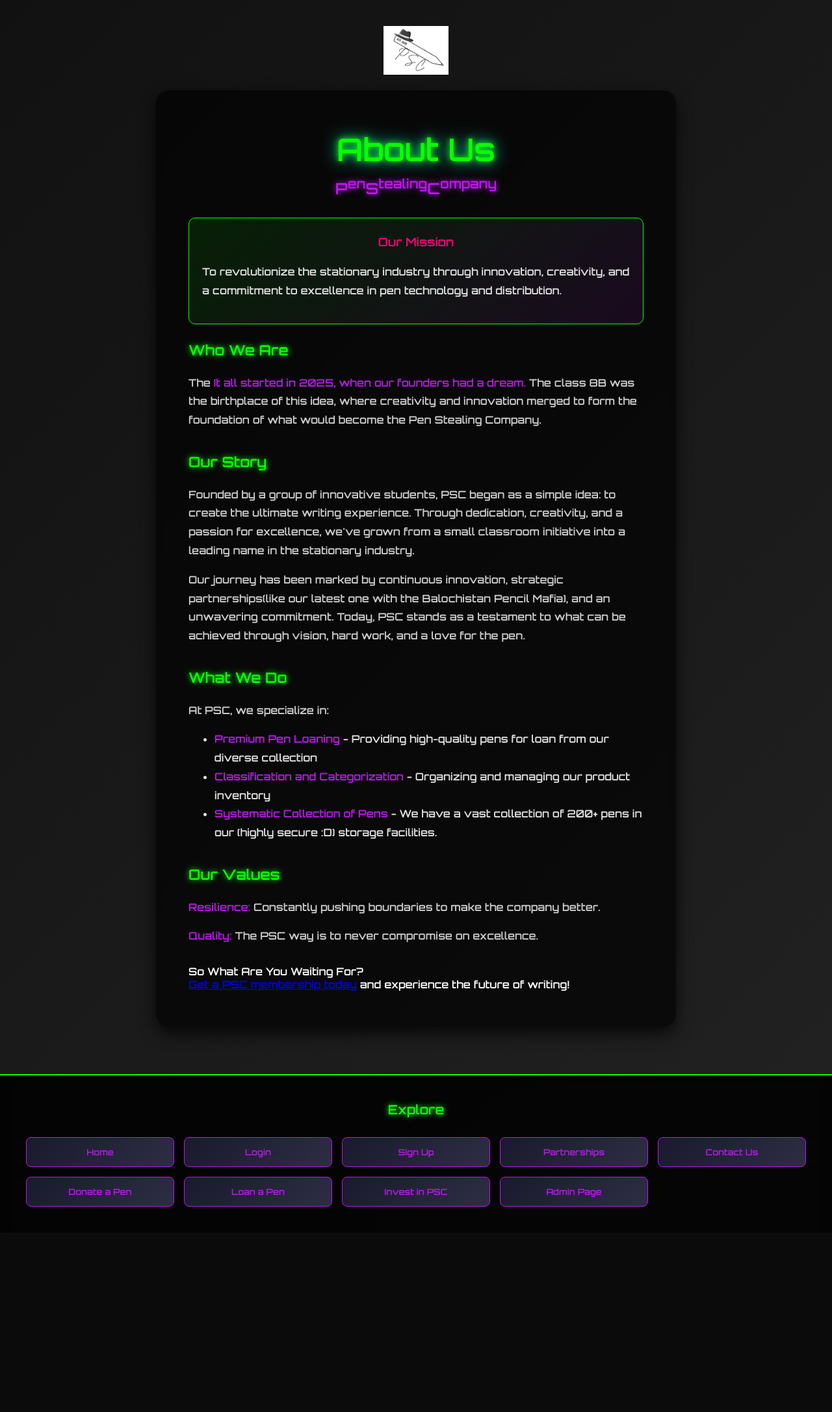
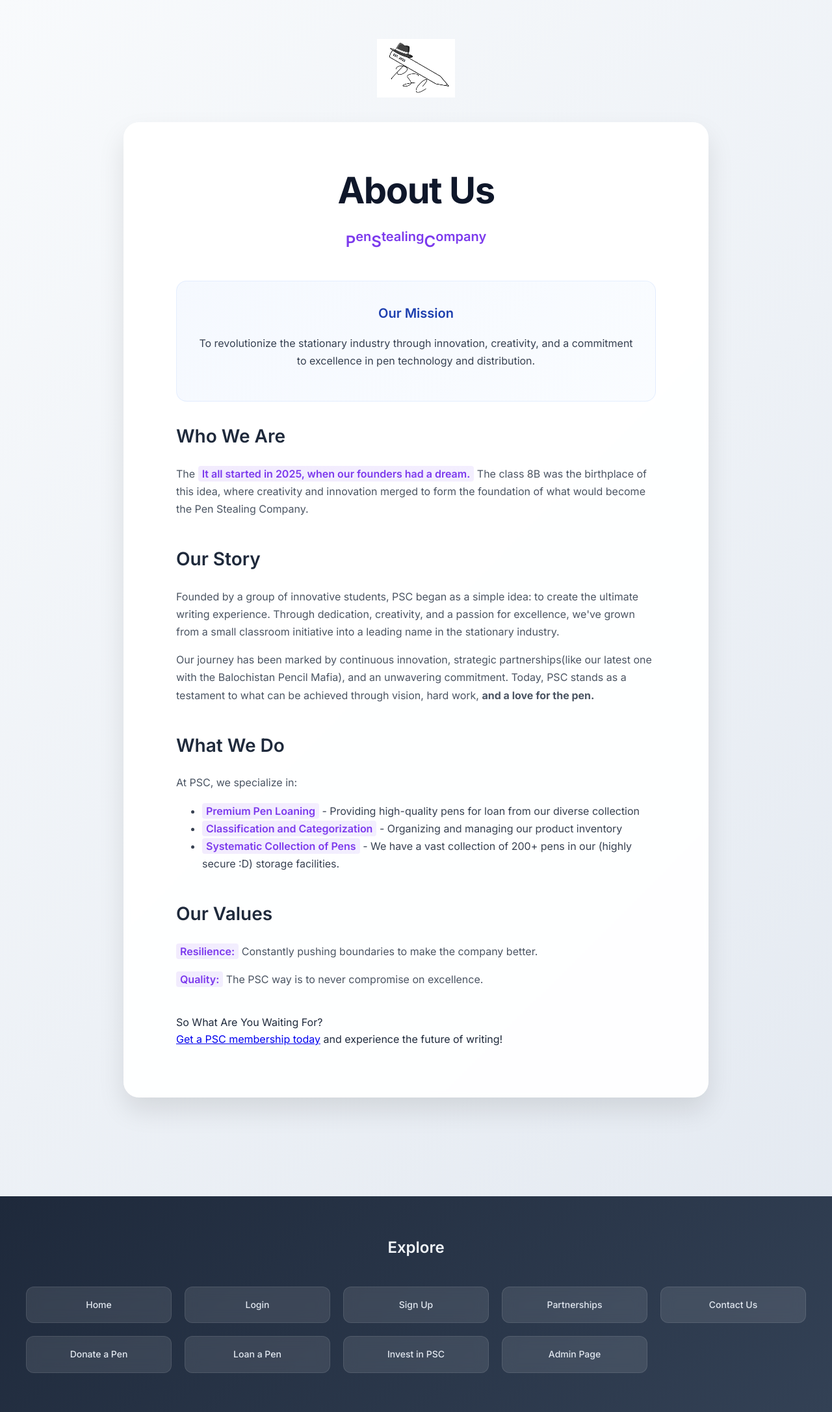
Before and after one commit to the-kitten-strikes-back/psc-official, a Flask app: page /about in a window 1280 px wide. Shown: the whole page at 65% size. Before the commit the page ends 1857 px from the top, so only its background shows below. Run offline with Flask 3, Linux system fonts and the light colour scheme.

Commit message:
Redesign: Transform UI to professional, cool, and modern
- Changed from futuristic/neon theme to clean professional design
- Light background with subtle gradients instead of dark theme
- Inter font family for modern typography (replaced Orbitron)
- Professional blue color palette (#3b82f6, #1d4ed8, #10b981)
- Glassmorphism effects with backdrop blur
- Clean button designs with subtle shadows and hover effects
- Improved spacing and typography hierarchy
- Maintained responsive design and accessibility
- Professional footer with refined styling

```diff
--- a/static/styles.css
+++ b/static/styles.css
@@ -1,9 +1,11 @@
-/* PSC Official Website - Main Stylesheet */
-/* ===================================== */
+/* PSC Official Website - Professional Modern Stylesheet */
+/* ==================================================== */
+
+@import url('https://fonts.googleapis.com/css2?family=Inter:wght@300;400;500;600;700&display=swap');
 
 * {
     box-sizing: border-box;
-    font-family: 'Orbitron', sans-serif;
+    font-family: 'Inter', -apple-system, BlinkMacSystemFont, 'Segoe UI', Roboto, sans-serif;
 }
 
 /* ===== BASE STYLES ===== */
@@ -13,22 +15,9 @@ body {
     min-height: 100vh;
     display: flex;
     flex-direction: column;
-    background: linear-gradient(135deg, #111, #222);
-    color: white;
-    transition: background 4s ease-in-out;
-}
-
-/* Background animation on click */
-body.fade-in {
-    background: linear-gradient(135deg, #6600ff, #ff0077, #ffbb00);
-    background-size: 300% 300%;
-    animation: gradientShift 8s ease-in-out forwards;
-}
-
-@keyframes gradientShift {
-    0% { background-position: 0% 50%; }
-    50% { background-position: 100% 50%; }
-    100% { background-position: 0% 50%; }
+    background: linear-gradient(135deg, #f8fafc, #e2e8f0);
+    color: #1e293b;
+    line-height: 1.6;
 }
 
 /* ===== MAIN CONTENT ===== */
@@ -39,111 +28,118 @@ body.fade-in {
     flex-direction: column;
     justify-content: center;
     align-items: center;
-    padding: 40px 20px;
+    padding: 60px 20px;
 }
 
 .logo {
     text-align: center;
-    margin-bottom: 20px;
+    margin-bottom: 30px;
 }
 
 .logo img {
-    width: 100px;
+    width: 120px;
+    height: auto;
 }
 
 /* ===== HEADINGS ===== */
 
 h1 {
-    font-size: 48px;
-    color: #09ff00;
-    text-shadow: 0 0 10px #09ff00, 0 0 25px #00ffcc;
-    margin: 20px 0 10px 0;
+    font-size: 3.5rem;
+    font-weight: 700;
+    color: #0f172a;
+    margin: 0 0 10px 0;
+    text-align: center;
+    letter-spacing: -0.025em;
+}
+
+h2 {
+    font-size: 2rem;
+    font-weight: 600;
+    color: #334155;
+    margin: 0 0 20px 0;
     text-align: center;
 }
 
-h2 {
-    color: #09ff00;
-    text-shadow: 0 0 10px #09ff00, 0 0 25px #00ffcc;
-}
-
 h3 {
-    color: #ba19eb;
+    font-size: 1.25rem;
+    font-weight: 500;
+    color: #64748b;
     margin: 0 0 30px 0;
-    font-size: 18px;
     text-align: center;
 }
 
 /* ===== CONTAINERS ===== */
 
 .container {
-    background: rgba(0, 0, 0, 0.65);
-    padding: 40px 50px;
-    border-radius: 20px;
-    box-shadow: 0 10px 25px #000000b9;
+    background: rgba(255, 255, 255, 0.95);
+    backdrop-filter: blur(10px);
+    padding: 50px 60px;
+    border-radius: 24px;
+    box-shadow: 0 20px 40px rgba(0, 0, 0, 0.1);
     width: 100%;
-    max-width: 400px;
+    max-width: 450px;
     text-align: center;
-    backdrop-filter: blur(4px);
-    transition: opacity 2s ease;
+    border: 1px solid rgba(255, 255, 255, 0.2);
 }
 
-.signup-container {
-    background: rgba(0, 0, 0, 0.65);
-    padding: 40px 50px;
-    border-radius: 20px;
-    box-shadow: 0 10px 25px #000000b9;
+.signup-container,
+.about-container {
+    background: rgba(255, 255, 255, 0.95);
+    backdrop-filter: blur(10px);
+    padding: 50px 60px;
+    border-radius: 24px;
+    box-shadow: 0 20px 40px rgba(0, 0, 0, 0.1);
     width: 100%;
-    max-width: 400px;
+    max-width: 450px;
     backdrop-filter: blur(4px);
-    transition: opacity 2s ease;
+    border: 1px solid rgba(255, 255, 255, 0.2);
 }
 
 .about-container {
-    background: rgba(0, 0, 0, 0.65);
-    padding: 40px 50px;
-    border-radius: 20px;
-    box-shadow: 0 10px 25px #000000b9;
-    width: 100%;
-    max-width: 800px;
-    backdrop-filter: blur(4px);
-    transition: opacity 2s ease;
+    max-width: 900px;
+    padding: 60px 80px;
 }
 
 .login-container {
-    background: #48ff00;
-    padding: 40px 50px;
-    border-radius: 20px;
-    box-shadow: 0 10px 25px #000000b9;
-    width: 360px;
+    background: rgba(255, 255, 255, 0.95);
+    backdrop-filter: blur(10px);
+    padding: 50px 60px;
+    border-radius: 24px;
+    box-shadow: 0 20px 40px rgba(0, 0, 0, 0.1);
+    width: 100%;
+    max-width: 420px;
+    border: 1px solid rgba(255, 255, 255, 0.2);
 }
 
 /* ===== BUTTONS ===== */
 
 .auth-buttons {
     display: flex;
-    gap: 12px;
+    gap: 16px;
     justify-content: center;
     flex-wrap: wrap;
+    margin-top: 10px;
 }
 
 .btn {
-    background-color: #f44336;
+    background: linear-gradient(135deg, #3b82f6, #1d4ed8);
     color: white;
-    padding: 11px 22px;
-    border-radius: 8px;
+    padding: 16px 32px;
+    border-radius: 12px;
     text-decoration: none;
     font-weight: 600;
-    transition: all 0.4s ease;
+    font-size: 16px;
+    transition: all 0.3s ease;
     display: inline-block;
-    border: 2px solid transparent;
+    border: none;
     cursor: pointer;
-    font-size: 11px;
+    box-shadow: 0 4px 12px rgba(59, 130, 246, 0.3);
 }
 
 .btn:hover {
-    background-color: red;
-    transform: scale(1.08);
-    box-shadow: 0 0 15px #ff0040;
+    background: linear-gradient(135deg, #2563eb, #1e40af);
+    transform: translateY(-2px);
+    box-shadow: 0 8px 20px rgba(59, 130, 246, 0.4);
 }
 
 /* ===== FORMS ===== */
@@ -231,60 +232,68 @@ button:hover {
 
 .company-name {
     text-align: center;
-    color: #ba19eb;
-    font-size: 24px;
-    margin-bottom: 30px;
-    text-shadow: 0 0 10px #ba19eb;
+    color: #7c3aed;
+    font-size: 1.5rem;
+    margin-bottom: 40px;
+    font-weight: 600;
 }
 
 .about-content {
-    line-height: 1.8;
-    color: #e0e0e0;
+    line-height: 1.7;
+    color: #374151;
+    text-align: left;
 }
 
 .about-section {
-    margin-bottom: 30px;
+    margin-bottom: 40px;
 }
 
 .about-section h2 {
-    color: #09ff00;
-    font-size: 22px;
-    margin-bottom: 15px;
-    text-shadow: 0 0 8px #09ff00;
+    color: #1e293b;
+    font-size: 1.75rem;
+    margin-bottom: 20px;
+    text-align: left;
+    font-weight: 600;
 }
 
 .about-section p {
-    margin-bottom: 15px;
-    color: #ccc;
+    margin-bottom: 16px;
+    color: #4b5563;
+    font-size: 16px;
 }
 
 .highlight {
-    color: #ba19eb;
+    color: #7c3aed;
     font-weight: 600;
+    background: linear-gradient(135deg, rgba(124, 58, 237, 0.1), rgba(139, 92, 246, 0.1));
+    padding: 2px 6px;
+    border-radius: 4px;
 }
 
 .mission-statement {
-    background: linear-gradient(135deg, rgba(9, 255, 0, 0.1), rgba(186, 25, 235, 0.1));
-    padding: 20px;
-    border-radius: 10px;
-    border: 1px solid #09ff00;
-    margin: 20px 0;
+    background: linear-gradient(135deg, rgba(59, 130, 246, 0.05), rgba(147, 197, 253, 0.05));
+    padding: 32px;
+    border-radius: 16px;
+    border: 1px solid rgba(59, 130, 246, 0.1);
+    margin: 30px 0;
+    text-align: center;
 }
 
 .mission-statement h3 {
-    color: #ff0077;
+    color: #1e40af;
     text-align: center;
-    margin-bottom: 15px;
-    font-size: 18px;
+    margin-bottom: 16px;
+    font-size: 1.25rem;
+    font-weight: 600;
 }
 
 /* ===== FOOTER ===== */
 
 .footer {
-    background: rgba(0, 0, 0, 0.85);
-    padding: 40px 20px;
-    border-top: 2px solid #09ff00;
-    box-shadow: inset 0 5px 15px rgba(0, 0, 0, 0.5);
+    background: linear-gradient(135deg, #1e293b, #334155);
+    padding: 60px 20px;
+    color: white;
+    margin-top: 60px;
 }
 
 .footer-content {
@@ -294,92 +303,106 @@ button:hover {
 
 .footer-title {
     text-align: center;
-    color: #09ff00;
-    margin: 0 0 30px 0;
-    font-size: 20px;
-    text-shadow: 0 0 10px #09ff00;
+    color: #f1f5f9;
+    margin: 0 0 40px 0;
+    font-size: 1.5rem;
+    font-weight: 600;
 }
 
 .footer-links {
     display: grid;
-    grid-template-columns: repeat(auto-fit, minmax(200px, 1fr));
-    gap: 15px;
+    grid-template-columns: repeat(auto-fit, minmax(220px, 1fr));
+    gap: 20px;
     justify-content: center;
 }
 
 .footer-link {
-    background: linear-gradient(135deg, #1a1a2e, #2d2d44);
-    color: #ba19eb;
-    padding: 14px 20px;
-    border-radius: 8px;
+    background: rgba(255, 255, 255, 0.1);
+    color: #e2e8f0;
+    padding: 16px 24px;
+    border-radius: 12px;
     text-decoration: none;
-    font-weight: 600;
+    font-weight: 500;
+    font-size: 14px;
     transition: all 0.3s ease;
-    border: 1.5px solid #ba19eb;
+    border: 1px solid rgba(255, 255, 255, 0.1);
     text-align: center;
-    font-size: 13px;
+    backdrop-filter: blur(10px);
 }
 
 .footer-link:hover {
-    background: linear-gradient(135deg, #ba19eb, #9c27b0);
+    background: rgba(255, 255, 255, 0.2);
     color: white;
     transform: translateY(-2px);
-    box-shadow: 0 5px 15px rgba(186, 25, 235, 0.4);
-    border-color: #ff0077;
+    box-shadow: 0 8px 20px rgba(0, 0, 0, 0.2);
+    border-color: rgba(255, 255, 255, 0.3);
 }
 
 /* ===== RESPONSIVE DESIGN ===== */
 
 @media (max-width: 768px) {
     h1 {
-        font-size: 36px;
+        font-size: 2.5rem;
     }
 
     .container,
-    .signup-container {
-        max-width: 350px;
-        padding: 30px 40px;
+    .signup-container,
+    .login-container {
+        max-width: 90%;
+        padding: 40px 30px;
     }
 
     .about-container {
-        max-width: 90%;
-        padding: 30px 40px;
+        max-width: 95%;
+        padding: 40px 30px;
     }
 
     .company-name {
-        font-size: 20px;
+        font-size: 1.25rem;
     }
 
     .footer-links {
         grid-template-columns: repeat(2, 1fr);
+        gap: 16px;
+    }
+
+    .auth-buttons {
+        flex-direction: column;
+        align-items: center;
+    }
+
+    .btn {
+        width: 100%;
+        max-width: 200px;
     }
 }
 
 @media (max-width: 480px) {
     .container,
-    .signup-container {
+    .signup-container,
+    .login-container {
         max-width: calc(100% - 20px);
-        padding: 25px 30px;
+        padding: 30px 25px;
     }
 
     .about-container {
         max-width: calc(100% - 20px);
-        padding: 25px 30px;
+        padding: 30px 25px;
     }
 
     .footer {
-        padding: 30px 15px;
+        padding: 40px 15px;
     }
 
     .footer-links {
         grid-template-columns: 1fr;
     }
 
-    .btn {
-        width: 100%;
+    .mission-statement {
+        padding: 24px;
     }
 
-    .mission-statement {
-        padding: 15px;
+    h1 {
+        font-size: 2rem;
     }
 }
```
Also changed, not shown: other parts of static/styles.css (+32 -27 lines).
